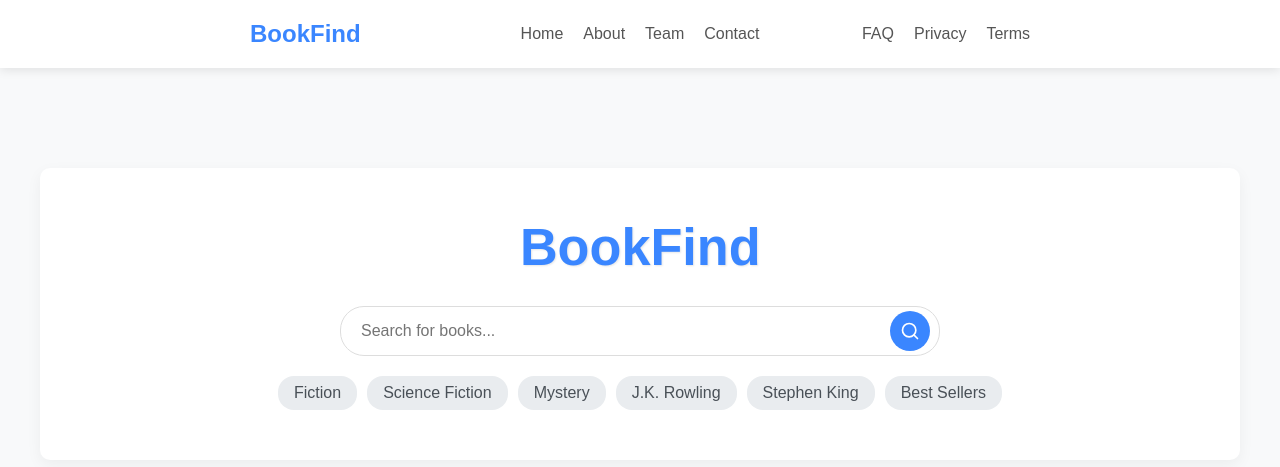
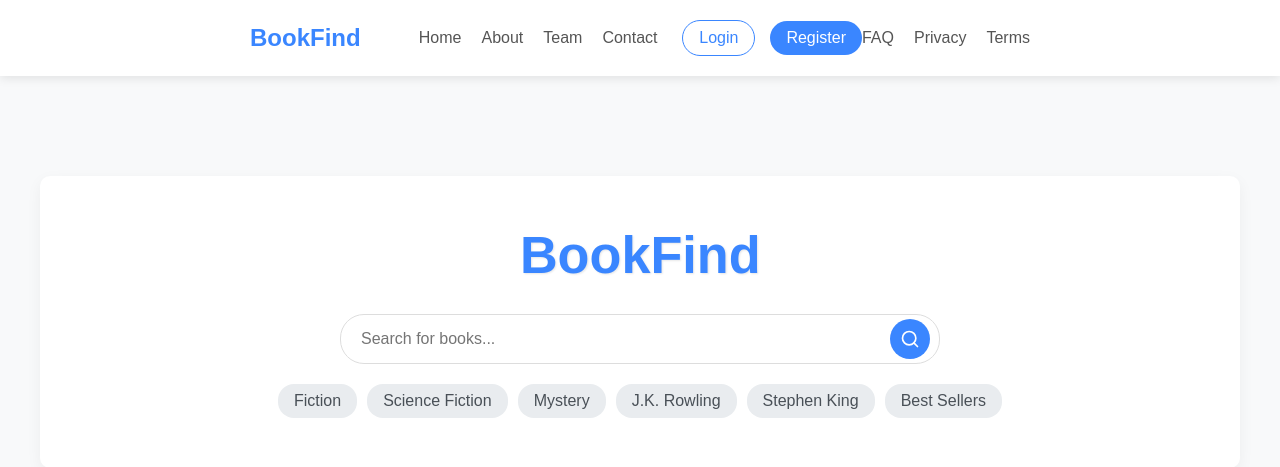
Before and after one commit to Drago361/Semester-Project-4-G11, a Django app: page / in a window 1280 px wide. Shown: the top 467 px of the page. Run offline with Django 5.2, Linux system fonts and the light colour scheme.

Commit message:
front end work

```diff
--- a/SPv1/base/static/base/styles.css
+++ b/SPv1/base/static/base/styles.css
@@ -431,3 +431,47 @@
 color: #2563eb;
 text-decoration: underline;
 }
+
+.user-nav-links {
+display: flex;
+gap: 15px;
+align-items: center;
+}
+
+.login-btn, .register-btn {
+padding: 8px 16px;
+border-radius: 20px;
+text-decoration: none;
+font-weight: 500;
+transition: all 0.3s ease;
+}
+
+.login-btn {
+color: #3a86ff;
+border: 1px solid #3a86ff;
+}
+
+.login-btn:hover {
+background-color: #f0f7ff;
+}
+
+.register-btn {
+background-color: #3a86ff;
+color: white;
+}
+
+.register-btn:hover {
+background-color: #2563eb;
+}
+
+.active {
+color: #3a86ff;
+font-weight: 600;
+}
+
+@media (max-width: 1024px) {
+.user-nav-links {
+order: 1;
+margin-top: 10px;
+}
+}
--- a/SPv1/base/templates/base.html
+++ b/SPv1/base/templates/base.html
@@ -1,5 +1,5 @@
 {% load static %}
-    <link rel="stylesheet" href="{% static 'base/styles.css' %}">
+    <link rel="stylesheet" href="{% static '/base/styles.css' %}">
 
 <!DOCTYPE html>
 <html lang="en">
@@ -12,12 +12,25 @@
 <body>
     <header>
         <nav>
-            <div class ="logo">BookFind</div>
+            <div class="logo">BookFind</div>
             <div class="main-nav-links">
-                <a href="{% url 'home' %}">Home</a>
+                <a href="{% url 'home' %}" class="active">Home</a>
                 <a href="#about">About</a>
                 <a href="#team">Team</a>
                 <a href="#contact">Contact</a>
+            </div>
+            <div class="user-nav-links">
+                <!-- These links will be hidden when user is logged in -->
+                <a href="login.html" class="login-btn" id="login-btn">Login</a>
+                <a href="register.html" class="register-btn" id="register-btn">Register</a>
+
+                <!-- This will be shown when user is logged in -->
+                <a href="profile.html" class="profile-btn" id="profile-btn" style="display:none;">
+                    <i class="fas fa-user-circle"></i> My Profile
+                </a>
+                <a href="#" class="logout-btn" id="logout-btn" style="display:none;">
+                    <i class="fas fa-sign-out-alt"></i> Logout
+                </a>
             </div>
             <div class="secondary-nav-links">
                 <a href="{% url 'faq' %}">FAQ</a>
--- a/SPv1/base/templates/base/index.html
+++ b/SPv1/base/templates/base/index.html
@@ -1,5 +1,6 @@
 {% extends "base.html" %}
 {% load static %}
+<link rel="stylesheet" href="{% static 'base/styles.css' %}">
 
 {% block content %}
 <body>
@@ -65,7 +66,7 @@
                         <br>
                         <p>Whether you're looking for the latest bestseller, a classic novel, or an obscure title, BookFind has you covered with our comprehensive database and user-friendly search tools.</p>
                     </div>
-                    <div class="about-image"><img src="{% static 'img/book.jpg' %}" alt="a book"></div>
+                    <div class="about-image"><img src="images/book.jpg" alt="a book"></div>
                 </div>
             </div>
         </section>
```
Lines whose indentation alone changed are shown as unchanged.
